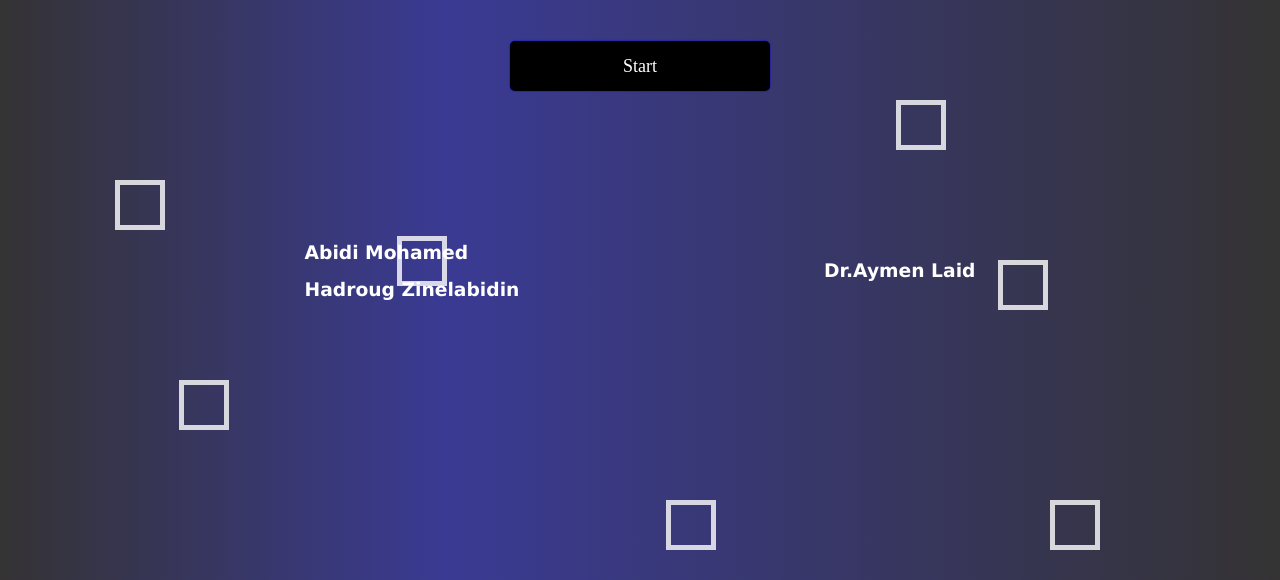
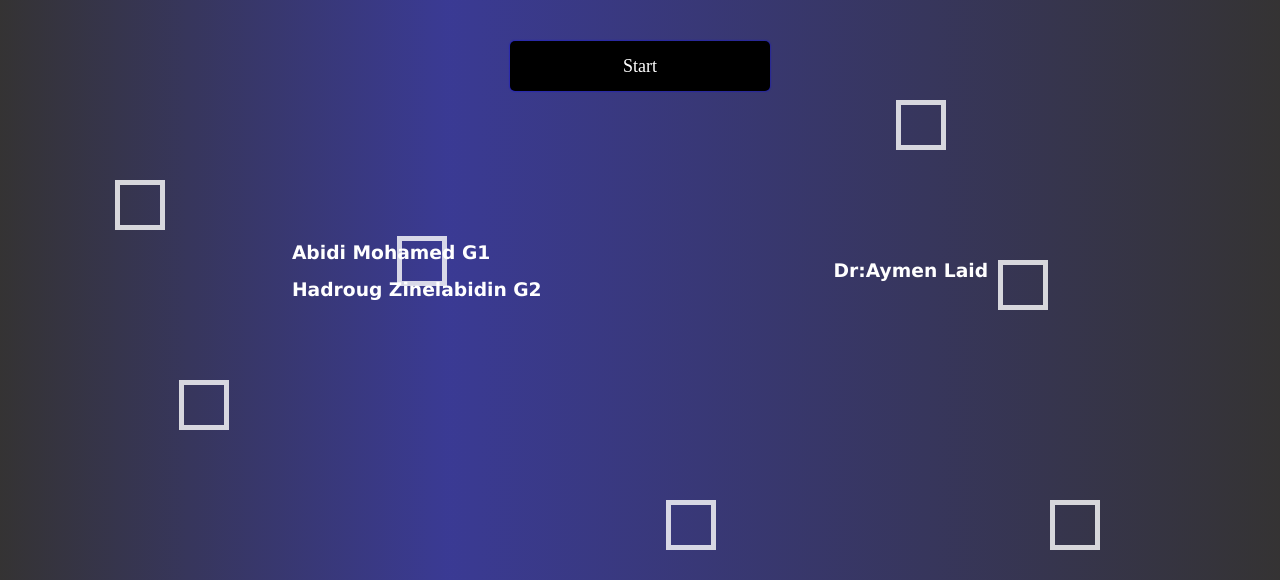
Before and after one commit to Mohamed200317/Gauss, a plain HTML site: page index.html in a window 1280 px wide. Shown: the part 220-800 px from the top of the page. Drawn offline with Linux system fonts and the light colour scheme; a web font is replaced by a local one.

Commit message:
Update index.html

```diff
--- a/index.html
+++ b/index.html
@@ -39,13 +39,13 @@
 <div class="nnn">
 <div class="lesname">
 <div class="name">
-<h3>Abidi Mohamed</h3>
+<h3>Abidi Mohamed G1</h3>
 <br>
-<h3>Hadroug Zinelabidin</h3>
+<h3>Hadroug Zinelabidin G2</h3>
 </div>
 
 <div class="name">
-<h3>Dr.Aymen Laid</h3>
+<h3>Dr:Aymen Laid</h3>
 
 </div>
 </div>
```
